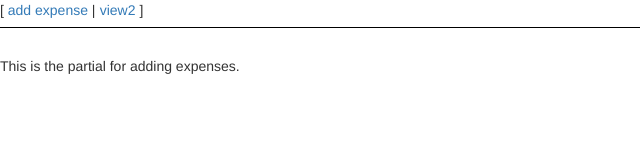
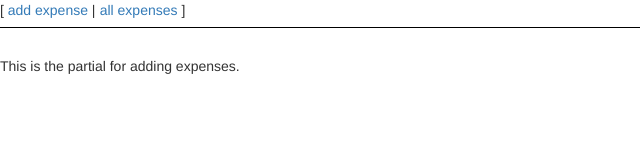
Before and after one commit to monroepe/expensetrak, a website: page app/index.html in a window 1280 px wide. Shown: the full height of the page, 0-640 px from the left. Drawn offline with nearby package versions, Linux system fonts and the light colour scheme.

Commit message:
fixed path

```diff
--- a/app/all-expenses/allExpenses.js
+++ b/app/all-expenses/allExpenses.js
@@ -4,7 +4,7 @@ angular.module('expenseTrak.allExpenses', ['ngRoute'])
 
 .config(['$routeProvider', function($routeProvider) {
   $routeProvider.when('/allExpenses', {
-    templateUrl: 'allExpenses/allExpenses.html',
+    templateUrl: 'all-expenses/allExpenses.html',
     controller: 'AllExpensesCtrl'
   });
 }])
--- a/app/index.html
+++ b/app/index.html
@@ -14,7 +14,7 @@
 <body>
   <ul class="menu">
     <li><a href="#!/addExpense">add expense</a></li>
-    <li><a href="#!/view2">view2</a></li>
+    <li><a href="#!/allExpenses">all expenses</a></li>
   </ul>
 
   <div ng-view></div>
```
